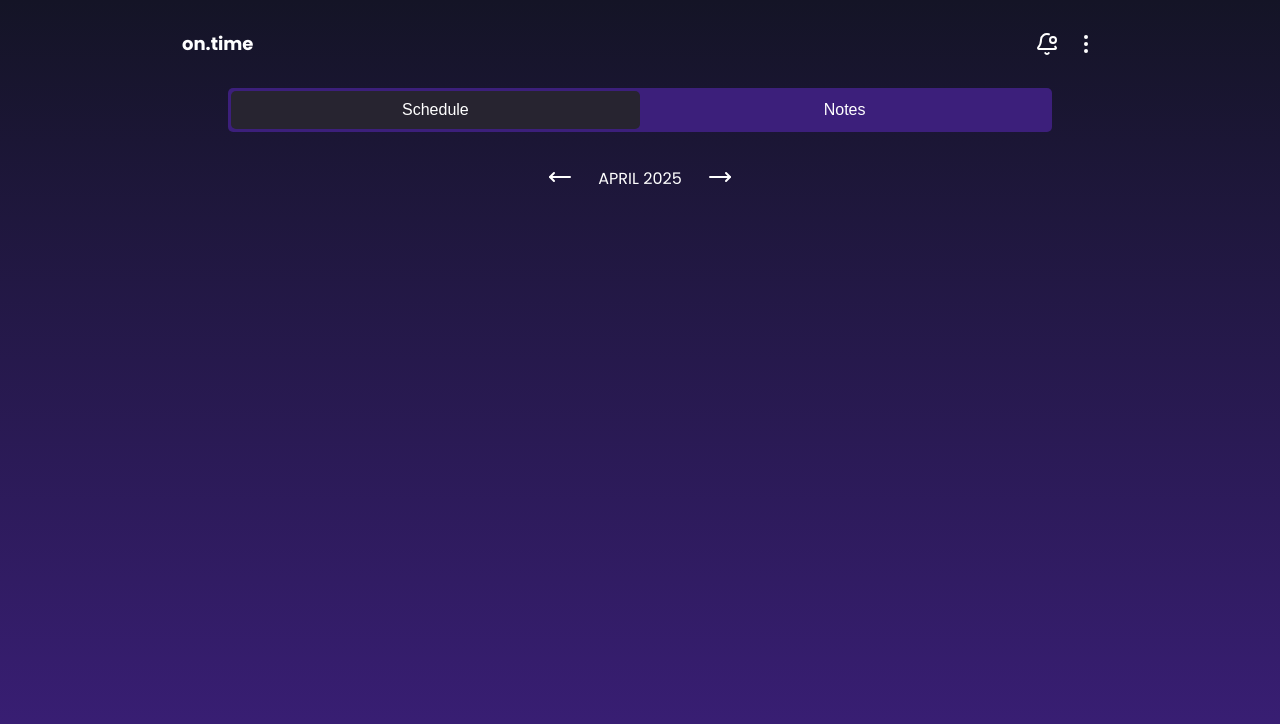
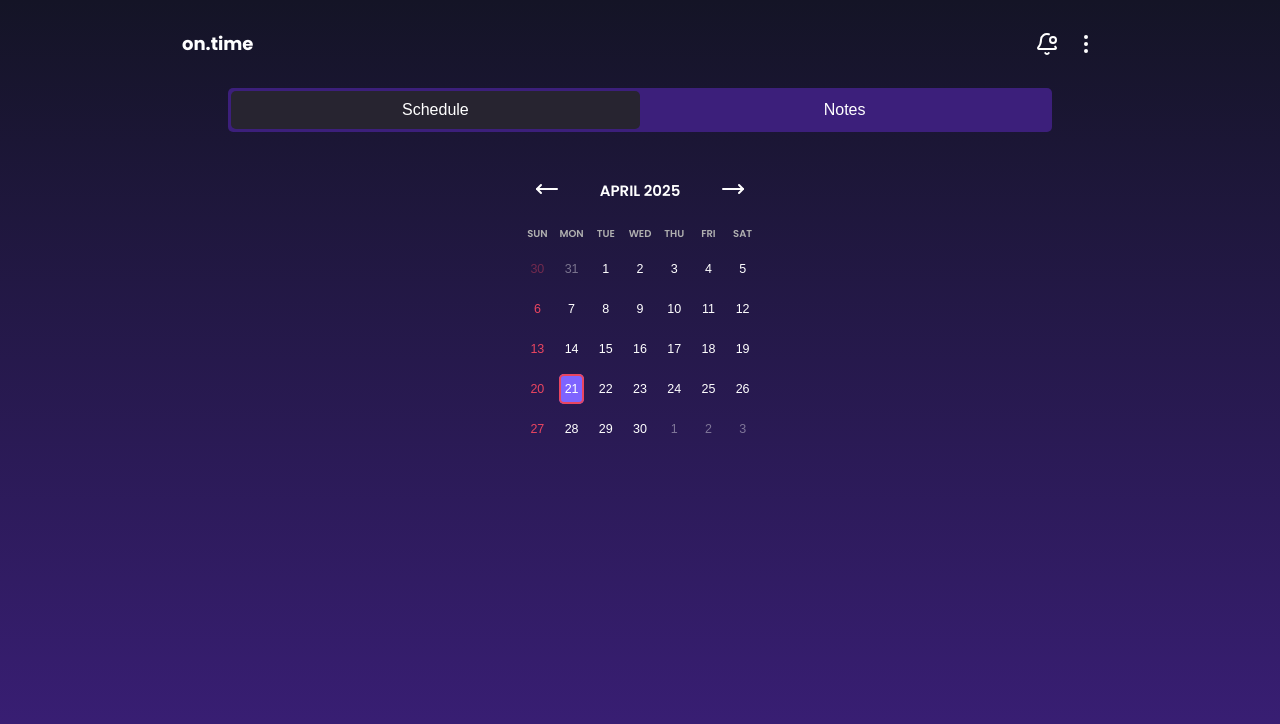
Before and after one commit to jordanogiacomet/on-time-react, a React (Vite) app: page /home in a window 1280 px wide. Shown: the top 724 px of the page. Built offline with nearby package versions, Linux system fonts and the light colour scheme.

Commit message:
WIP - Estilização e funcionalidades básicas do componente de calendário implementadas;

```diff
--- /dev/null
+++ b/src/components/Calendar/index.tsx
@@ -0,0 +1,28 @@
+import { useState } from 'react';
+import { generateCalendarDays } from '../../utils/calendar';
+import { CalendarHeader } from '../CalendarHeader';
+import styles from './styles.module.css';
+import { CalendarGrid } from '../CalendarGrid';
+
+export type CalendarProps = {
+  value: Date;
+  onChange: (day: Date) => void;
+};
+
+export function Calendar({ value, onChange }: CalendarProps) {
+  const [currentMonth, setCurrentMonth] = useState<Date>(value);
+
+  const days = generateCalendarDays(currentMonth);
+
+  return (
+    <div className={styles.calendarContainer}>
+      <CalendarHeader month={currentMonth} onMonthChange={setCurrentMonth} />
+      <CalendarGrid
+        days={days}
+        month={currentMonth}
+        selected={value}
+        onSelect={onChange}
+      />
+    </div>
+  );
+}
--- /dev/null
+++ b/src/components/Calendar/styles.module.css
@@ -0,0 +1,7 @@
+.calendarContainer {
+  width: 100%;
+  max-width: 600px; /* aumento do tamanho máximo */
+  margin: 2rem auto;
+  border-radius: var(--radius);
+  padding: 1.5rem; /* mais padding */
+}
--- a/src/components/CalendarGrid/index.tsx
+++ b/src/components/CalendarGrid/index.tsx
@@ -0,0 +1,57 @@
+import styles from './styles.module.css';
+import { format } from 'date-fns';
+
+export type CalendarGridProps = {
+  days: Date[];
+  month: Date;
+  selected: Date;
+  onSelect: (day: Date) => void;
+};
+
+const WEEKDAYS = ['SUN', 'MON', 'TUE', 'WED', 'THU', 'FRI', 'SAT'];
+
+export function CalendarGrid({
+  days,
+  month,
+  selected,
+  onSelect,
+}: CalendarGridProps) {
+  return (
+    <div className={styles.calendarGrid}>
+      <div className={styles.calendarWeekDays}>
+        {WEEKDAYS.map(d => (
+          <div key={d} className={styles.calendarWeekDay}>
+            {d}
+          </div>
+        ))}
+      </div>
+
+      <div className={styles.days}>
+        {days.map(day => {
+          const inMonth = day.getMonth() === month.getMonth();
+          const isToday =
+            format(day, 'yyyy-MM-dd') === format(new Date(), 'yyyy-MM-dd');
+          const isSelected =
+            format(day, 'yyyy-MM-dd') === format(selected, 'yyyy-MM-dd');
+
+          return (
+            <button
+              key={day.toISOString()}
+              onClick={() => inMonth && onSelect(day)}
+              className={[
+                styles.calendarDay,
+                !inMonth && styles.disabled,
+                isToday && styles.today,
+                isSelected && styles.selected,
+              ]
+                .filter(Boolean)
+                .join(' ')}
+            >
+              {format(day, 'd')}
+            </button>
+          );
+        })}
+      </div>
+    </div>
+  );
+}
--- /dev/null
+++ b/src/components/CalendarGrid/styles.module.css
@@ -0,0 +1,67 @@
+.calendarGrid {
+  display: flex;
+  flex-direction: column;
+}
+
+.calendarWeekDays {
+  margin-bottom: 1.5rem;
+}
+
+.calendarWeekDays,
+.days {
+  display: grid;
+  grid-template-columns: repeat(7, 1fr);
+  gap: 1rem; /* maior gap para espaçamento */
+}
+
+.calendarWeekDay {
+  text-align: center;
+  font-size: 1rem; /* de 0.875rem para 1rem */
+  font-weight: 600;
+  text-transform: uppercase;
+  color: var(--text-secondary);
+}
+
+.days .calendarDay,
+.calendarDay {
+  width: 100%;
+  height: 3rem;
+  background: none;
+  border: none;
+  border-radius: 0.5rem;
+  cursor: pointer;
+  transition: background var(--transition), transform var(--transition) 0.1s;
+  display: flex;
+  align-items: center;
+  justify-content: center;
+  font-size: 1.25rem;
+  color: var(--text-primary);
+  padding: 0;
+  margin: 0;
+  box-sizing: border-box;
+}
+
+.days .calendarDay:hover,
+.calendarDay:hover {
+  background: var(--surface-alt);
+}
+
+.disabled {
+  color: var(--text-secondary);
+  opacity: 0.4;
+  cursor: default;
+}
+
+.today {
+  box-shadow: inset 0 0 0 2px var(--color-accent); /* borda mais grossa */
+}
+
+.selected {
+  background: var(--bg-selected-day) !important;
+  color: var(--bg-gradient-end);
+}
+
+/* highlight Sundays in the first column */
+.days > .calendarDay:nth-child(7n + 1) {
+  color: var(--color-accent);
+}
--- a/src/components/CalendarHeader/styles.module.css
+++ b/src/components/CalendarHeader/styles.module.css
@@ -1,12 +1,27 @@
 .header {
   display: flex;
-  justify-content: center;
+  justify-content: space-between;
   align-items: center;
-  gap: 2rem;
+  margin-bottom: 1.5rem; /* aumento do margin-bottom */
 }
 
 .button {
   background: none;
   border: none;
-  color: var(----text-primary);
+  cursor: pointer;
+  color: var(--text-primary);
+  padding: 1rem; /* mais área clicável */
+  border-radius: var(--radius);
+  transition: background var(--transition);
 }
+
+.button:hover {
+  background: var(--surface-alt);
+}
+
+.text {
+  font-family: 'Poppins', sans-serif;
+  font-size: 1.5rem; /* de 1.25rem para 1.5rem */
+  font-weight: 600;
+  color: var(--text-primary);
+}
--- a/src/pages/Home/index.tsx
+++ b/src/pages/Home/index.tsx
@@ -2,17 +2,16 @@ import { Fragment } from 'react/jsx-runtime';
 import { Container } from '../../components/Container';
 import { Header } from '../../components/Header';
 import { Tabs } from '../../components/Tabs';
-import { CalendarHeader } from '../../components/CalendarHeader';
+import { Calendar } from '../../components/Calendar';
+import { useState } from 'react';
 
 export function Home() {
+  const [selectedDate, setSelectedDate] = useState<Date>(new Date());
+
   const tabItems = [
     {
       label: 'Schedule',
-      content: (
-        <Container>
-          <CalendarHeader month={Date.now()} />
-        </Container>
-      ),
+      content: <Calendar value={selectedDate} onChange={setSelectedDate} />,
     },
     {
       label: 'Notes',
--- a/src/styles/theme.css
+++ b/src/styles/theme.css
@@ -9,6 +9,7 @@
   --surface-card: #1e1e2d;
   --surface-alt: #2a2a3f;
   --bg-active: #272430;
+  --bg-selected-day: #7e64ff;
 
   /* Cores primárias */
   --color-primary: #6d28d9; /* roxo escuro */
```
